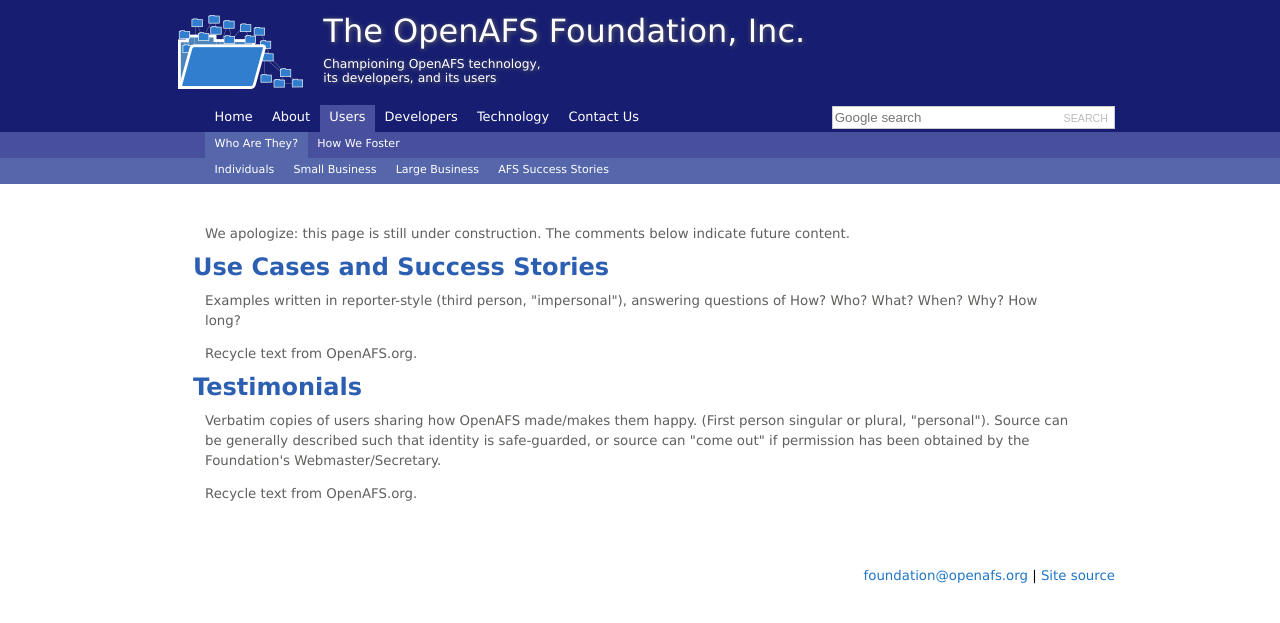
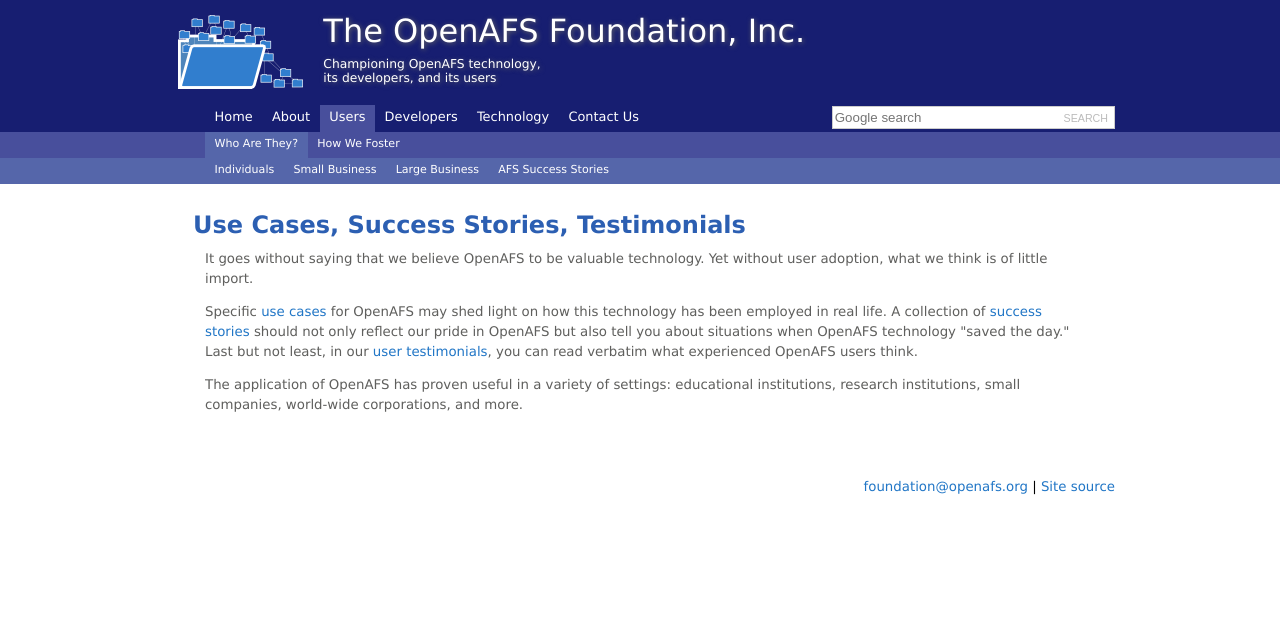
Before and after one commit to openafsfoundation/openafsfoundation.org, a Jekyll site: the page built from users/success/index.md, in a window 1280 px wide. Shown: the top 623 px of the page. Built offline with Jekyll 4.4.1, drawn with Linux system fonts in a browser that asks for light colours.

Commit message:
Page title and text changed, links established
Page was edited to be a mere pointer to OpenAFS.org/success:
- title was shortened
- use cases, success stories, user testimonials explained and linked
- text added in what settings openAFS has been used.

```diff
--- a/users/success/index.md
+++ b/users/success/index.md
@@ -3,16 +3,10 @@
 nav: [users,who]
 ---
 
-We apologize: this page is still under construction.  The comments below indicate future content.
+## Use Cases, Success Stories, Testimonials ##
 
-## Use Cases and Success Stories ##
+It goes without saying that we believe OpenAFS to be valuable technology.  Yet without user adoption, what we think is of little import.
 
-Examples written in reporter-style (third person, "impersonal"), answering questions of How? Who? What? When? Why? How long?
+Specific [use cases]({http://openafs.org}/success) for OpenAFS may shed light on how this technology has been employed in real life.  A collection of [success stories]({http://openafs.org}/success) should not only reflect our pride in OpenAFS but also tell you about situations when OpenAFS technology "saved the day."  Last but not least, in our [user testimonials]({http://openafs.org}/success), you can read verbatim what experienced OpenAFS users think.
 
-Recycle text from OpenAFS.org.
-
-## Testimonials ##
-
-Verbatim copies of users sharing how OpenAFS made/makes them happy.  (First person singular or plural, "personal").  Source can be generally described such that identity is safe-guarded, or source can "come out" if permission has been obtained by the Foundation's Webmaster/Secretary.
-
-Recycle text from OpenAFS.org.
+The application of OpenAFS has proven useful in a variety of settings: educational institutions, research institutions, small companies, world-wide corporations, and more.
```
